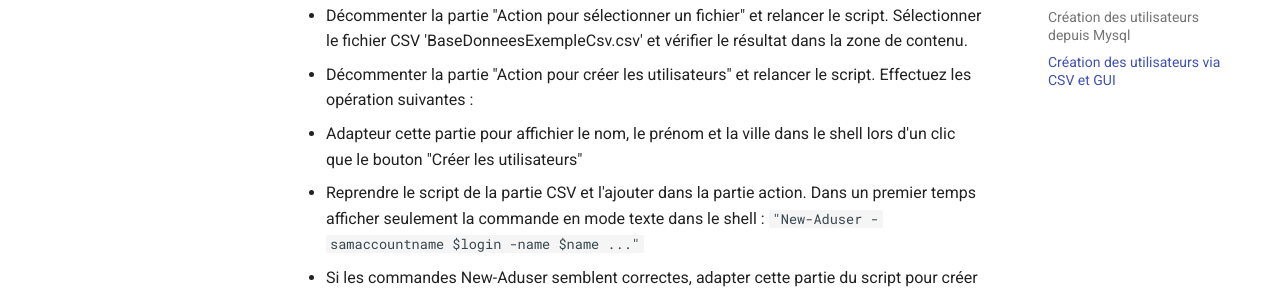
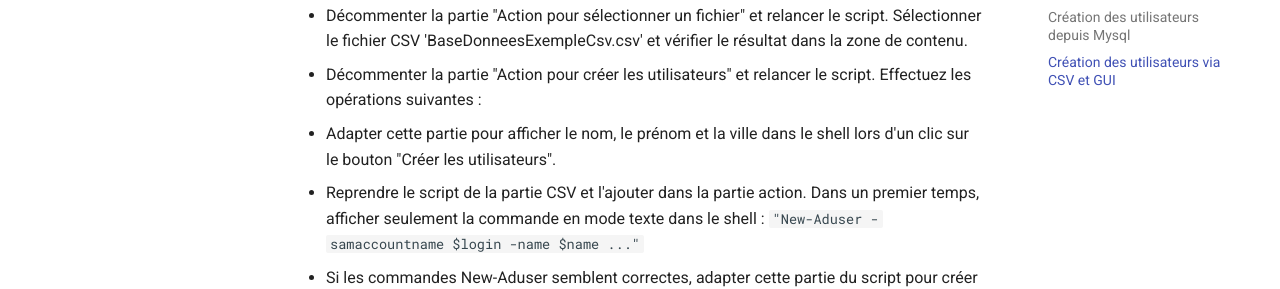
Before and after one commit to BDEN-sys/tpps, an MkDocs documentation site: the page built from docs/Session3.md, in a window 1280 px wide and 900 px high, scrolled down 4029 px. Shown: the part 407-696 px from the top of the window. Built offline with MkDocs 1.6.1 and Material for MkDocs 9.7.7, drawn with Linux system fonts in a browser that asks for light colours.

Commit message:
Corrections Session3 GUI

```diff
--- a/docs/Session3.md
+++ b/docs/Session3.md
@@ -194,9 +194,9 @@ Fonction : [Get-Mysql](./serve/Get-Mysql.ps1) Script : [SetFolderPermission](./s
 
 * Décommenter la partie "Action pour sélectionner un fichier" et relancer le script. Sélectionner le fichier CSV 'BaseDonneesExempleCsv.csv' et vérifier le résultat dans la zone de contenu.
 
-* Décommenter la partie "Action pour créer les utilisateurs" et relancer le script. Effectuez les opération suivantes :
-  * Adapteur cette partie pour affichier le nom, le prénom et la ville dans le shell lors d'un clic que le bouton "Créer les utilisateurs"
-  * Reprendre le script de la partie CSV et l'ajouter dans la partie action. Dans un premier temps afficher seulement la commande en mode texte dans le shell : `"New-Aduser -samaccountname $login -name $name ..."`
+* Décommenter la partie "Action pour créer les utilisateurs" et relancer le script. Effectuez les opérations suivantes :
+  * Adapter cette partie pour afficher le nom, le prénom et la ville dans le shell lors d'un clic sur le bouton "Créer les utilisateurs".
+  * Reprendre le script de la partie CSV et l'ajouter dans la partie action. Dans un premier temps, afficher seulement la commande en mode texte dans le shell : `"New-Aduser -samaccountname $login -name $name ..."`
   * Si les commandes New-Aduser semblent correctes, adapter cette partie du script pour créer les comptes.
 
 * Adapter le script pour créer une OU depuis l'interface graphique.
```
